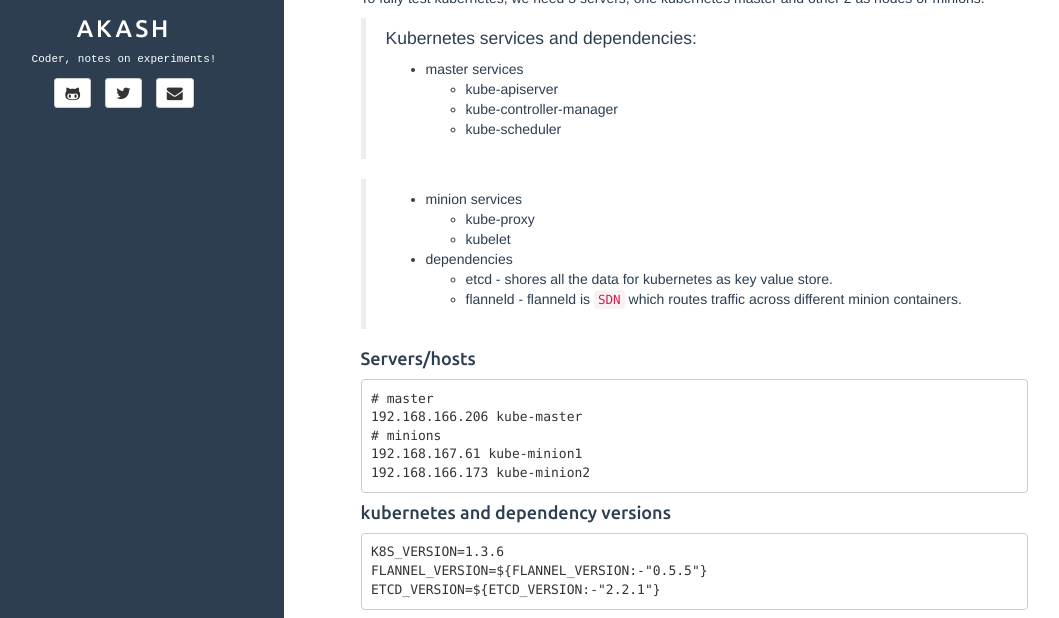
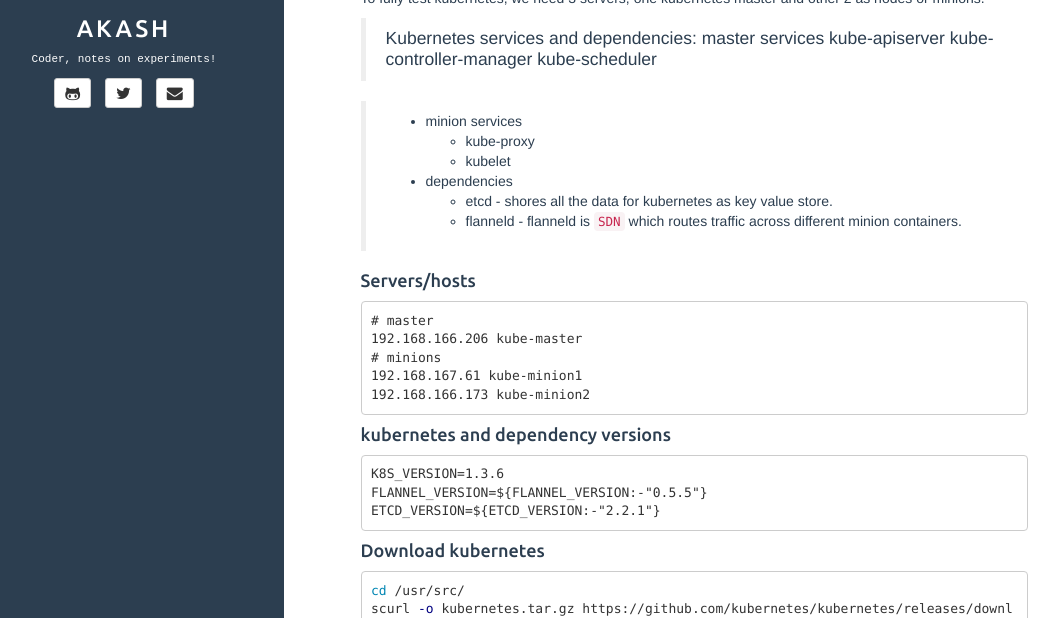
Before and after one commit to akash-git/akash-git.github.io, a Jekyll site: the page built from _posts/2016-08-31-kubernetes-1.3-install.markdown, in a window 1280 px wide and 900 px high, cut to the strip 282-900 px from the top of the window. Shown: the whole strip, without its empty margins (36-1095 px from the left). Built offline with Jekyll 4.4.1, drawn with Linux system fonts in a browser that asks for light colours.

Commit message:
fixing quotes

```diff
--- a/_posts/2016-08-31-kubernetes-1.3-install.markdown
+++ b/_posts/2016-08-31-kubernetes-1.3-install.markdown
@@ -14,11 +14,11 @@
 
 To fully test kubernetes, we need 3 servers, one  kubernetes master and other 2 as nodes or minions.
 
->  Kubernetes services and dependencies:
->  - master services
->    + kube-apiserver
->    + kube-controller-manager
->    + kube-scheduler
+> Kubernetes services and dependencies:
+> master services
+>   kube-apiserver
+>   kube-controller-manager
+>   kube-scheduler
 
 >- minion services
 >    + kube-proxy
```
